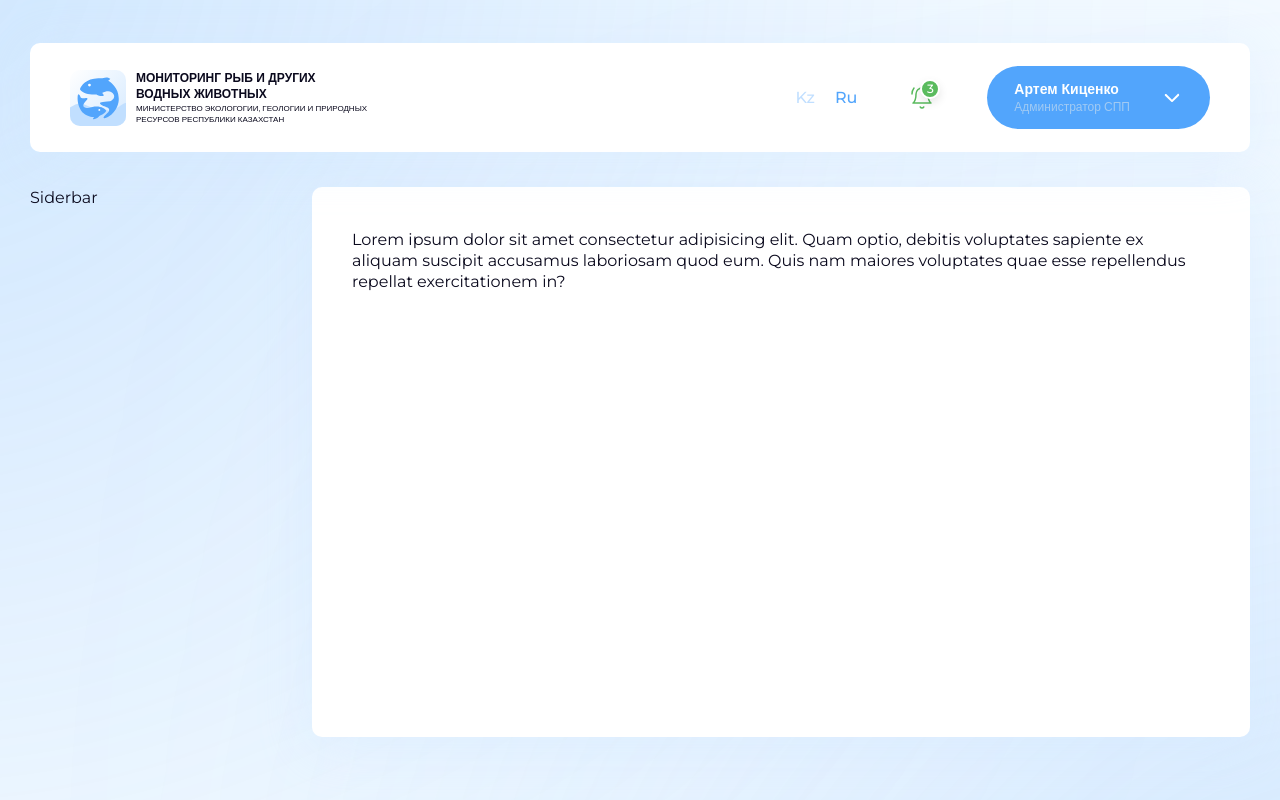
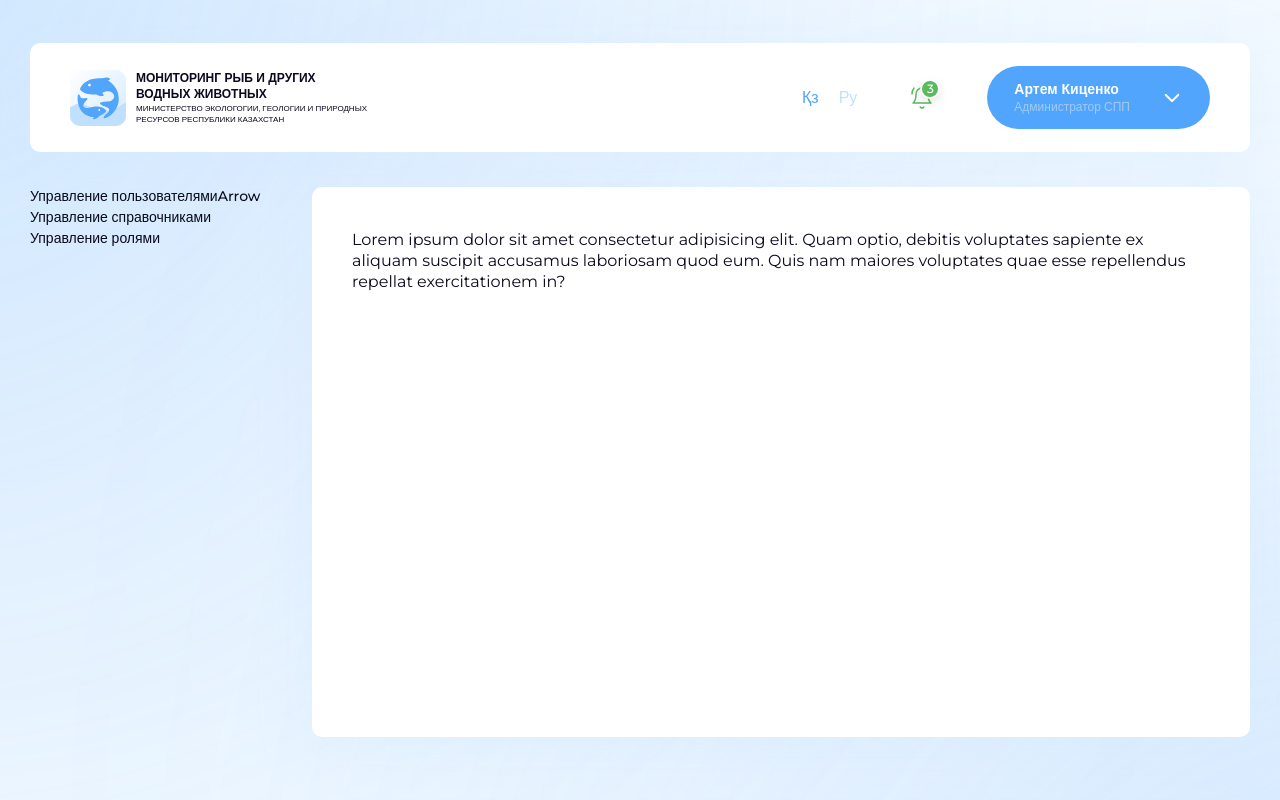
Before and after one commit to bleach7/efish, a Next.js app: page /account in a window 1280 px wide. Shown: the top 800 px of the page. Built offline with nearby package versions, Linux system fonts and the light colour scheme; a web font is replaced by a local one.

Commit message:
chore: move langs into a constant

```diff
--- /dev/null
+++ b/components/layouts/AccountSidebar/AccountSidebar.interface.ts
@@ -0,0 +1,3 @@
+export interface IAccountSidebar {
+  className?: string;
+}
--- /dev/null
+++ b/components/layouts/AccountSidebar/AccountSidebar.tsx
@@ -0,0 +1,39 @@
+import { Menu } from "@headlessui/react";
+import classNames from "classnames";
+import Link from "next/link";
+import { IAccountSidebar } from "./AccountSidebar.interface";
+
+export const AccountSidebar = ({ className }: IAccountSidebar) => {
+  return (
+    <aside className={classNames(className)}>
+      <nav>
+        <ul className="flex flex-col gap-y-[2px] text-[14px] font-medium leading-[19px]">
+          <li>
+            <Menu as="div">
+              <div>
+                <Link href="#">Управление пользователями</Link>
+                <Menu.Button as="button" type="button">
+                  Arrow
+                </Menu.Button>
+              </div>
+              <Menu.Items as="div" className="flex flex-col">
+                <Menu.Item as={Link} href="#">
+                  <span>Заявки на регистрацию</span>
+                </Menu.Item>
+                <Menu.Item as={Link} href="#">
+                  <span>Заявки на восстановление</span>
+                </Menu.Item>
+              </Menu.Items>
+            </Menu>
+          </li>
+          <li>
+            <Link href="#">Управление справочниками</Link>
+          </li>
+          <li>
+            <Link href="#">Управление ролями</Link>
+          </li>
+        </ul>
+      </nav>
+    </aside>
+  );
+};
--- /dev/null
+++ b/components/layouts/AccountSidebar/index.ts
@@ -0,0 +1 @@
+export * from "./AccountSidebar";
--- a/components/layouts/index.ts
+++ b/components/layouts/index.ts
@@ -1,2 +1,3 @@
 export * from "./AccountHeader";
+export * from "./AccountSidebar";
 export * from "./WaveContainer";
--- a/components/ui/LangSwitcher/LangSwitcher.tsx
+++ b/components/ui/LangSwitcher/LangSwitcher.tsx
@@ -1,17 +1,16 @@
+import { LANGS } from "@/constants";
 import { useLocalStorage } from "@/hooks/use-local-storage";
 import classNames from "classnames";
 import { ILangSwitcher } from "./LangSwitcher.interface";
 
-const LANGS = ["Kz", "Ru"];
-
 export const LangSwitcher = ({ className }: ILangSwitcher) => {
   const [selectedLanguage, setSelectedLanguage] = useLocalStorage(
     "SELECTED_LANG",
-    LANGS[1]
+    LANGS[0].id
   );
 
-  const handleToggleLanguage = (lang: string) => {
-    setSelectedLanguage(lang);
+  const handleToggleLanguage = (id: string) => {
+    setSelectedLanguage(id);
   };
 
   return (
@@ -25,12 +24,12 @@ export const LangSwitcher = ({ className }: ILangSwitcher) => {
         <button
           key={i}
           type="button"
-          onClick={() => handleToggleLanguage(lang)}
+          onClick={() => handleToggleLanguage(lang.id)}
           className={classNames("transition-colors duration-300 ease-in-out", {
-            ["text-[#52A5FC]"]: selectedLanguage === lang,
+            ["text-[#52A5FC]"]: selectedLanguage === lang.id,
           })}
         >
-          {lang}
+          {lang.shortName}
         </button>
       ))}
     </section>
--- /dev/null
+++ b/constants/index.ts
@@ -0,0 +1 @@
+export * from "./langs.constant";
--- /dev/null
+++ b/constants/langs.constant.ts
@@ -0,0 +1,6 @@
+import { ILang } from "@/interfaces";
+
+export const LANGS: ILang[] = [
+  { id: "kz", name: "Қаз", shortName: "Қз" },
+  { id: "ru", name: "Рус", shortName: "Ру" },
+];
--- a/interfaces/index.ts
+++ b/interfaces/index.ts
@@ -1 +1,2 @@
 export * from "./icon.interface";
+export * from "./lang.interface";
--- /dev/null
+++ b/interfaces/lang.interface.ts
@@ -0,0 +1,5 @@
+export interface ILang {
+  id: string;
+  name: string;
+  shortName: string;
+}
--- a/layouts/AccountLayout/AccountLayout.tsx
+++ b/layouts/AccountLayout/AccountLayout.tsx
@@ -1,4 +1,9 @@
-import { AccountHeader, Container, WaveContainer } from "@/components";
+import {
+  AccountHeader,
+  AccountSidebar,
+  Container,
+  WaveContainer,
+} from "@/components";
 import { IAccountLayout } from "./AccountLayout.interface";
 
 export const AccountLayout = ({ children }: IAccountLayout) => {
@@ -6,10 +11,10 @@ export const AccountLayout = ({ children }: IAccountLayout) => {
     <WaveContainer>
       <Container
         width="account"
-        className="z-10 grid grid-cols-[252px_1fr] gap-[35px_30px]"
+        className="grid grid-cols-[252px_1fr] gap-[35px_30px]"
       >
-        <AccountHeader className="z-10 col-span-2" />
-        <aside>Siderbar</aside>
+        <AccountHeader className="col-span-2" />
+        <AccountSidebar />
         <main>
           <section className="min-h-[550px] rounded-[10px] bg-white px-[40px] pt-[42px] pb-[61px] shadow-[0px_8px_50px_rgba(210,232,254,0.4)]">
             {children}
```
